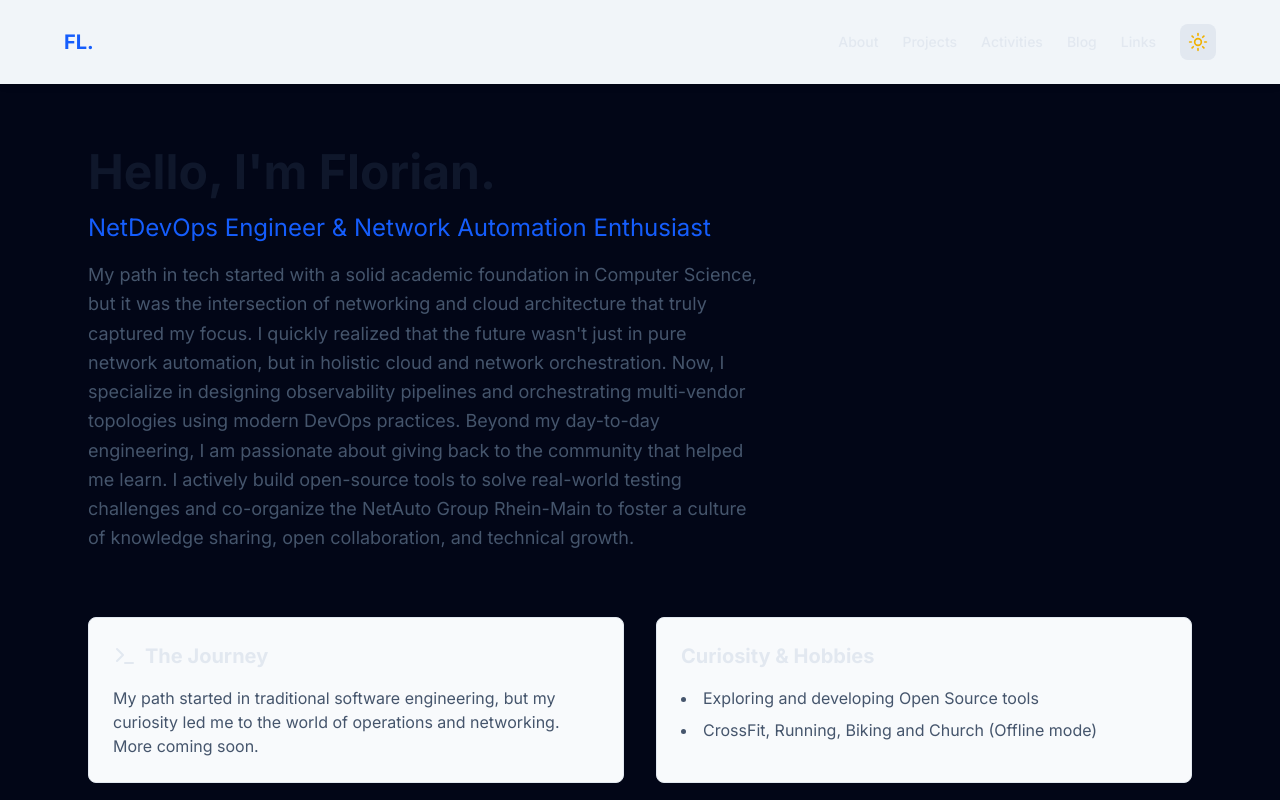
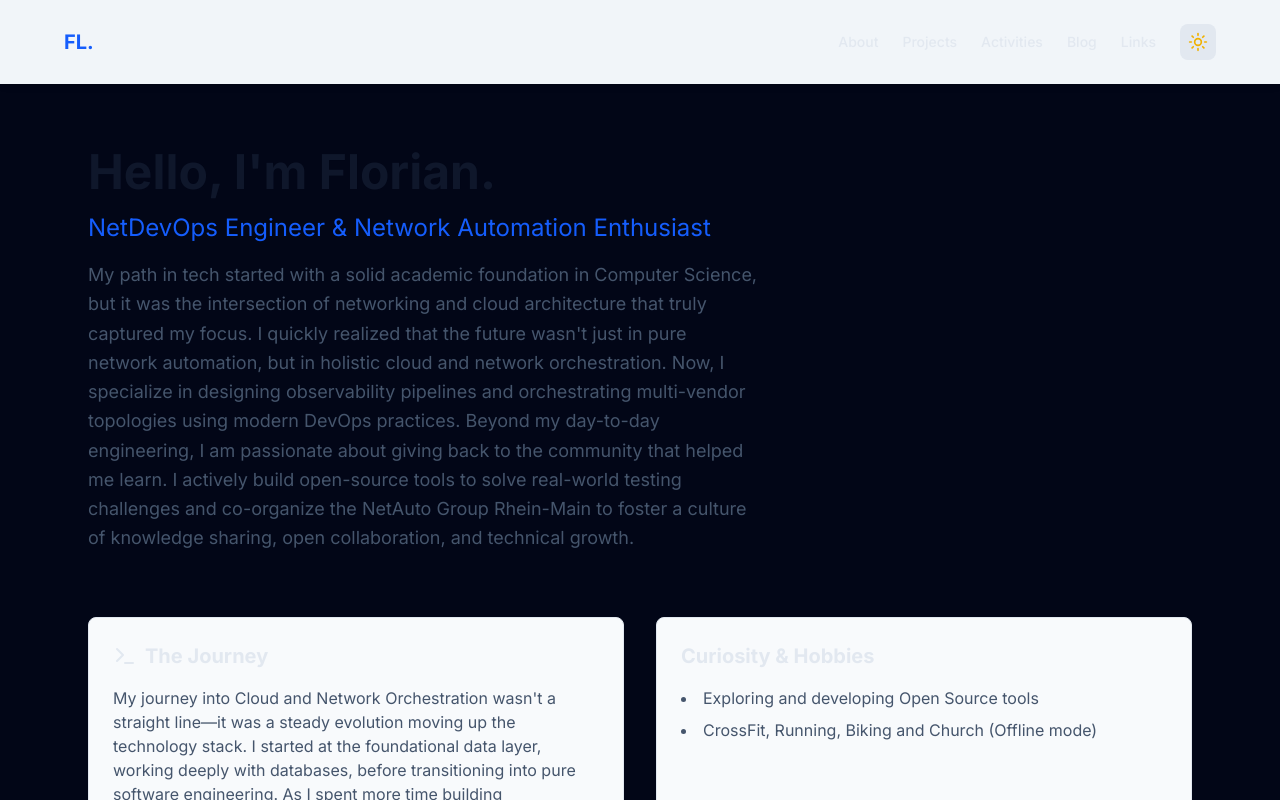
Before and after one commit to floehden/floehden.github.io, a Next.js app in the folder website/: page / in a window 1280 px wide. Shown: the top 800 px of the page. Built offline with nearby package versions, Linux system fonts and the light colour scheme.

Commit message:
Added journey

```diff
--- a/website/app/page.tsx
+++ b/website/app/page.tsx
@@ -38,8 +38,7 @@ export default function Home() {
         <div className="bg-slate-50 dark:bg-slate-50 dark:bg-slate-900 p-6 rounded-lg border border-slate-200 dark:border-slate-200 dark:border-slate-800">
           <h3 className="text-xl font-bold mb-4 flex items-center"><Terminal className="mr-2" /> The Journey</h3>
           <p className="text-slate-600 dark:text-slate-400">
-            My path started in traditional software engineering, but my curiosity led me to the world of operations and networking.
-            More coming soon.
+            My journey into Cloud and Network Orchestration wasn't a straight line—it was a steady evolution moving up the technology stack. I started at the foundational data layer, working deeply with databases, before transitioning into pure software engineering. As I spent more time building applications, I became fascinated by how they were deployed, scaled, and maintained. That curiosity pulled me naturally into DevOps and eventually into cloud-native architecture. The more I worked with distributed systems and Kubernetes, the more I realized the network was the ultimate puzzle. Today, all of those past experiences converge in my current focus: applying software engineering principles to network automation and cloud orchestration to build truly programmable infrastructure.
           </p>
         </div>
         <div className="bg-slate-50 dark:bg-slate-50 dark:bg-slate-900 p-6 rounded-lg border border-slate-200 dark:border-slate-200 dark:border-slate-800">
```
